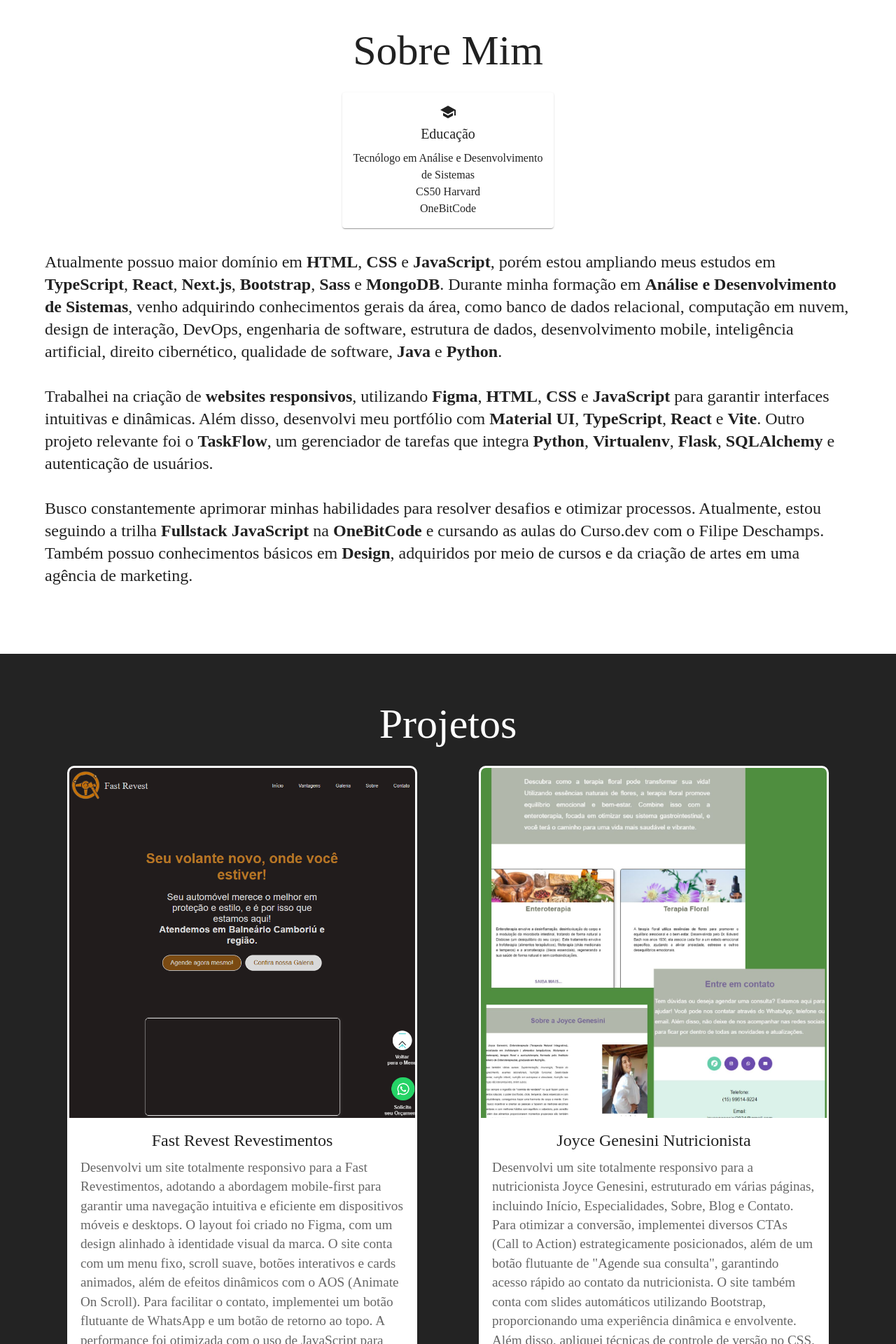
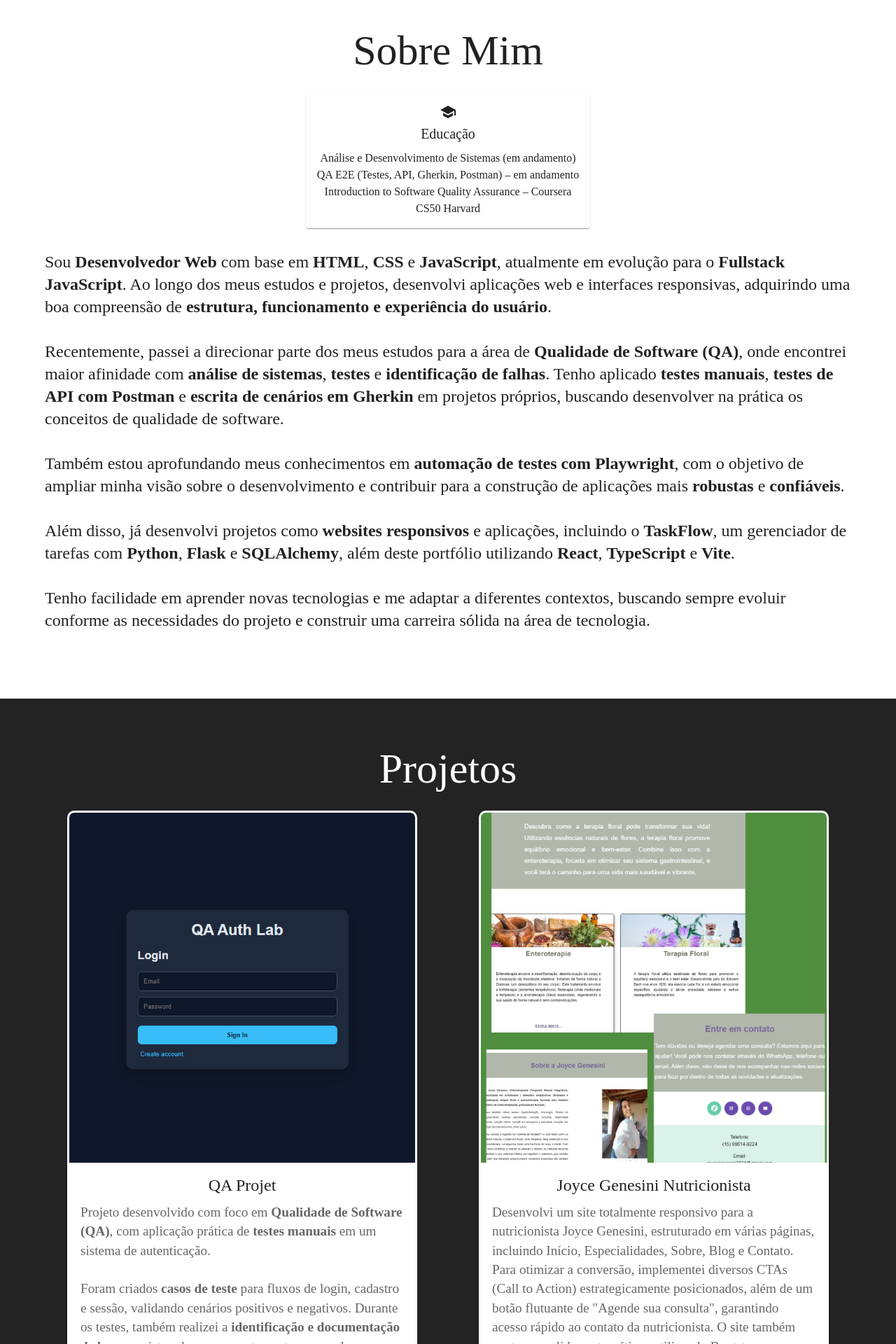
Before and after one commit to auyber/Auyber-portfolio, a React (Vite) app: page / in a window 1280 px wide. Shown: the part 860-2780 px from the top of the page at 70% size. Built offline with nearby package versions, Linux system fonts and the light colour scheme.

Commit message:
feat: update portfolio with QA project and repositioning (Dev + QA)

```diff
--- a/src/components/Card/card.tsx
+++ b/src/components/Card/card.tsx
@@ -6,7 +6,7 @@
 
 export default function ActionAreaCard() {
   return (
-    <Card sx={{ maxWidth: 345 }}>
+    <Card sx={{ maxWidth: 500 }}>
       <CardActionArea>
         <CardContent>
             <SchoolIcon />
@@ -14,9 +14,10 @@
             Educação
           </Typography>
           <Typography>
-            Tecnólogo em Análise e Desenvolvimento <br /> de Sistemas <br />
-            CS50 Harvard
-            <br />OneBitCode
+            Análise e Desenvolvimento de Sistemas (em andamento)  <br />
+            QA E2E (Testes, API, Gherkin, Postman) – em andamento
+            <br />Introduction to Software Quality Assurance – Coursera
+            <br />CS50 Harvard
           </Typography>
         </CardContent>
       </CardActionArea>
--- a/src/components/Card/nutri.tsx
+++ b/src/components/Card/nutri.tsx
@@ -23,7 +23,7 @@
           Joyce Genesini Nutricionista
         </Typography>
         <Typography variant="body2" color="text.secondary" textAlign="left" sx={{ fontSize: '1.2rem'}}>
-        Desenvolvi um site totalmente responsivo para a nutricionista Joyce Genesini, estruturado em várias páginas, incluindo Início, Especialidades, Sobre, Blog e Contato. Para otimizar a conversão, implementei diversos CTAs (Call to Action) estrategicamente posicionados, além de um botão flutuante de "Agende sua consulta", garantindo acesso rápido ao contato da nutricionista. O site também conta com slides automáticos utilizando Bootstrap, proporcionando uma experiência dinâmica e envolvente. Além disso, apliquei técnicas de controle de versão no CSS, forçando a atualização do cache nos servidores, e utilizei metatags otimizadas para melhorar o SEO e o desempenho da página.<br/><br />
+        Desenvolvi um site totalmente responsivo para a nutricionista Joyce Genesini, estruturado em várias páginas, incluindo Início, Especialidades, Sobre, Blog e Contato. Para otimizar a conversão, implementei diversos CTAs (Call to Action) estrategicamente posicionados, além de um botão flutuante de "Agende sua consulta", garantindo acesso rápido ao contato da nutricionista. O site também conta com slides automáticos utilizando Bootstrap, proporcionando uma experiência dinâmica e envolvente. Além disso, apliquei técnicas de controle de versão no CSS, forçando a atualização do cache nos servidores, e utilizei metatags otimizadas para melhorar o SEO e o desempenho da página.<br/><br /><br/><br/><br/><br/><br/><br/><br/><br/>
           Tecnologias utilizadas: Html, Css, JavaScript, Bootsrtap e Figma.
         </Typography>
       </CardContent>
--- a/src/components/Card/portfolio.tsx
+++ b/src/components/Card/portfolio.tsx
@@ -24,7 +24,7 @@
         </Typography>
         <Typography variant="body2" color="text.secondary" textAlign="left" sx={{ fontSize: '1.2rem'}}>
         Portfólio desenvolvido para apresentar minhas informações profissionais, incluindo contato, educação, habilidades e projetos na área da Tecnologia. O site é totalmente responsivo, garantindo uma experiência fluida em diferentes dispositivos.  Entre suas funcionalidades, destacam-se ícones interativos, cards dinâmicos exibindo projetos, cada um com botões direcionando para o site ou repositório no GitHub.     <br />
-        <br /><br /><br /><br />
+        <br /><br /><br /><br /><br/><br/><br/>
         Tecnologias utilizadas: TypeScript, React, CSS e Vite.
         </Typography>
       </CardContent>
--- /dev/null
+++ b/src/components/Card/qa-project.tsx
@@ -0,0 +1,45 @@
+import Card from '@mui/material/Card';
+import CardActions from '@mui/material/CardActions';
+import CardContent from '@mui/material/CardContent';
+import CardMedia from '@mui/material/CardMedia';
+import Button from '@mui/material/Button';
+import Typography from '@mui/material/Typography';
+import qaproject from "../../assets/images/qaproject.png";
+
+export default function ActionAreaCardQAProject() {
+  return (
+    <Card sx={{
+      maxWidth: 500,
+      border: '3px solid white',
+      borderRadius: '10px'
+    }}>
+      <CardMedia
+        sx={{ height: 500 }}
+        image={qaproject}
+        title="green iguana"
+
+      />
+      <CardContent>
+        <Typography gutterBottom variant="h5" component="div" textAlign="center">
+        QA Projet
+        </Typography>
+        <Typography variant="body2" color="text.secondary" textAlign="left" sx={{ fontSize: '1.2rem'}}>
+        Projeto desenvolvido com foco em <strong>Qualidade de Software (QA)</strong>, com aplicação prática de <strong>testes manuais</strong> em um sistema de autenticação.<br /><br />
+
+        Foram criados <strong>casos de teste</strong> para fluxos de login, cadastro e sessão, validando cenários positivos e negativos. Durante os testes, também realizei a <strong>identificação e documentação de bugs</strong>, registrando os comportamentos esperados e encontrados.<br /><br />
+
+        Além disso, desenvolvi <strong>cenários em Gherkin</strong> para representar os fluxos do sistema com base no comportamento do usuário.<br /><br />
+
+        Como complemento ao projeto, realizei estudos e práticas de <strong>testes de API com Postman</strong>, documentando requisições e validando respostas, como parte da evolução do conhecimento em QA.<br /><br />
+
+        <strong>Atualizações futuras:</strong> incluir testes automatizados com <strong>Playwright</strong> e ampliar a cobertura com testes de API integrados ao sistema.<br /><br />
+
+        Tecnologias utilizadas: Postman, Gherkin e Playwright (em aprendizado).
+      </Typography>
+      </CardContent>
+      <CardActions sx={{ justifyContent: 'center' }}>
+      <Button size="medium" href="https://github.com/auyber/qa-project" target='_blank'>Ver Código</Button>
+      </CardActions>
+    </Card>
+  );
+}
--- a/src/pages/section/About/About.tsx
+++ b/src/pages/section/About/About.tsx
@@ -28,11 +28,15 @@
           </Grid>
           <Grid item xs={12} md={12}>
             <Typography variant="h5" textAlign="left">
-            Atualmente possuo maior domínio em <strong>HTML</strong>, <strong>CSS</strong> e <strong>JavaScript</strong>, porém estou ampliando meus estudos em <strong>TypeScript</strong>, <strong>React</strong>, <strong>Next.js</strong>, <strong>Bootstrap</strong>, <strong>Sass</strong> e <strong>MongoDB</strong>. Durante minha formação em <strong>Análise e Desenvolvimento de Sistemas</strong>, venho adquirindo conhecimentos gerais da área, como banco de dados relacional, computação em nuvem, design de interação, DevOps, engenharia de software, estrutura de dados, desenvolvimento mobile, inteligência artificial, direito cibernético, qualidade de software, <strong>Java</strong> e <strong>Python</strong>.
-            <br/><br/>
-            Trabalhei na criação de <strong>websites responsivos</strong>, utilizando <strong>Figma</strong>, <strong>HTML</strong>, <strong>CSS</strong> e <strong>JavaScript</strong> para garantir interfaces intuitivas e dinâmicas. Além disso, desenvolvi meu portfólio com <strong>Material UI</strong>, <strong>TypeScript</strong>, <strong>React</strong> e <strong>Vite</strong>. Outro projeto relevante foi o <strong>TaskFlow</strong>, um gerenciador de tarefas que integra <strong>Python</strong>, <strong>Virtualenv</strong>, <strong>Flask</strong>, <strong>SQLAlchemy</strong> e autenticação de usuários.
-            <br/><br/>
-            Busco constantemente aprimorar minhas habilidades para resolver desafios e otimizar processos. Atualmente, estou seguindo a trilha <strong>Fullstack JavaScript</strong> na <strong>OneBitCode</strong> e cursando as aulas do Curso.dev com o Filipe Deschamps. Também possuo conhecimentos básicos em <strong>Design</strong>, adquiridos por meio de cursos e da criação de artes em uma agência de marketing.
+              Sou <strong>Desenvolvedor Web</strong> com base em <strong>HTML</strong>, <strong>CSS</strong> e <strong>JavaScript</strong>, atualmente em evolução para o <strong>Fullstack JavaScript</strong>. Ao longo dos meus estudos e projetos, desenvolvi aplicações web e interfaces responsivas, adquirindo uma boa compreensão de <strong>estrutura, funcionamento e experiência do usuário</strong>.
+              <br/><br/>
+              Recentemente, passei a direcionar parte dos meus estudos para a área de <strong>Qualidade de Software (QA)</strong>, onde encontrei maior afinidade com <strong>análise de sistemas</strong>, <strong>testes</strong> e <strong>identificação de falhas</strong>. Tenho aplicado <strong>testes manuais</strong>, <strong>testes de API com Postman</strong> e <strong>escrita de cenários em Gherkin</strong> em projetos próprios, buscando desenvolver na prática os conceitos de qualidade de software.
+              <br/><br/>
+              Também estou aprofundando meus conhecimentos em <strong>automação de testes com Playwright</strong>, com o objetivo de ampliar minha visão sobre o desenvolvimento e contribuir para a construção de aplicações mais <strong>robustas</strong> e <strong>confiáveis</strong>.
+              <br/><br/>
+              Além disso, já desenvolvi projetos como <strong>websites responsivos</strong> e aplicações, incluindo o <strong>TaskFlow</strong>, um gerenciador de tarefas com <strong>Python</strong>, <strong>Flask</strong> e <strong>SQLAlchemy</strong>, além deste portfólio utilizando <strong>React</strong>, <strong>TypeScript</strong> e <strong>Vite</strong>.
+              <br/><br/>
+              Tenho facilidade em aprender novas tecnologias e me adaptar a diferentes contextos, buscando sempre evoluir conforme as necessidades do projeto e construir uma carreira sólida na área de tecnologia.
             </Typography>
           </Grid>
         </Grid>
--- a/src/pages/section/Hero/Hero.tsx
+++ b/src/pages/section/Hero/Hero.tsx
@@ -63,7 +63,7 @@
             </Grid>
             <Grid item xs={12} md={7}>
               <Typography color="primary.contrastText" variant="h1" textAlign="center" pb={2} sx={{ fontSize: { xs: '1.5rem', md: '4rem', lg: '6rem' } }}>Auyber Genesini Moura</Typography>
-              <Typography color="primary.contrastText" variant="h2" textAlign="center" sx={{ fontSize: { xs: '1rem', md: '2rem', lg: '3rem' } }}>Desenvolvedor Web | HTML, CSS, JavaScript | Estudando FullStack JavaScript</Typography>
+              <Typography color="primary.contrastText" variant="h2" textAlign="center" sx={{ fontSize: { xs: '1rem', md: '2rem', lg: '3rem' } }}>Desenvolvedor Web | Fullstack JavaScript em evolução | Foco em QA e Testes de Software</Typography>
               <Grid container display="flex" justifyContent="center" spacing={3} pt={3}>
                 <Grid item xs={6} md={4} display="flex" justifyContent="center">
                   <Button color="secondary" variant="outlined" onClick={handleDownload}>
--- a/src/pages/section/Projects/Projects.tsx
+++ b/src/pages/section/Projects/Projects.tsx
@@ -4,6 +4,7 @@
 import ActionAreaCardTaskFlow from "../../../components/Card/taskflow";
 import ActionAreaCardfastrevest from "../../../components/Card/fastrevest";
 import ActionAreaCardportfolio from "../../../components/Card/portfolio";
+import ActionAreaCardQAProject from "../../../components/Card/qa-project";
 
 const Projects = () => {
   const StyledHero = styled("div")(({ theme }) => ({
@@ -41,7 +42,7 @@
           {/* Primeira linha de cards */}
           <Grid container display="flex" justifyContent="center" spacing={3} pt={3}>
             <Grid item xs={12} sm={6} md={6} display="flex" justifyContent="center">
-              <ActionAreaCardfastrevest />
+              <ActionAreaCardQAProject/>
             </Grid>
             <Grid item xs={12} sm={6} md={6} display="flex" justifyContent="center">
               <ActionAreaCardNutri />
@@ -51,15 +52,18 @@
           {/* Segunda linha de cards - Portfolio e TaskFlow */}
           <Grid container display="flex" justifyContent="center" spacing={3} pt={3}>
             <Grid item xs={12} sm={6} md={6} display="flex" justifyContent="center">
-              <ActionAreaCardliaartfestas />
+              <ActionAreaCardfastrevest />
             </Grid>
             <Grid item xs={12} sm={6} md={6} display="flex" justifyContent="center">
-              <ActionAreaCardTaskFlow />
+              <ActionAreaCardliaartfestas />
             </Grid>
           </Grid>
 
           {/* terceira linha de cards - Fastrevest */}
           <Grid container display="flex" justifyContent="center" spacing={3} pt={3}>
+            <Grid item xs={12} sm={6} md={6} display="flex" justifyContent="center">
+              <ActionAreaCardTaskFlow />
+            </Grid>
             <Grid item xs={12} sm={6} md={6} display="flex" justifyContent="center">
               <ActionAreaCardportfolio />
             </Grid>
```
Also changed, not shown: src/assets/images/qaproject.png (added), 1 other file (tests, documents, lock files or other folders).
